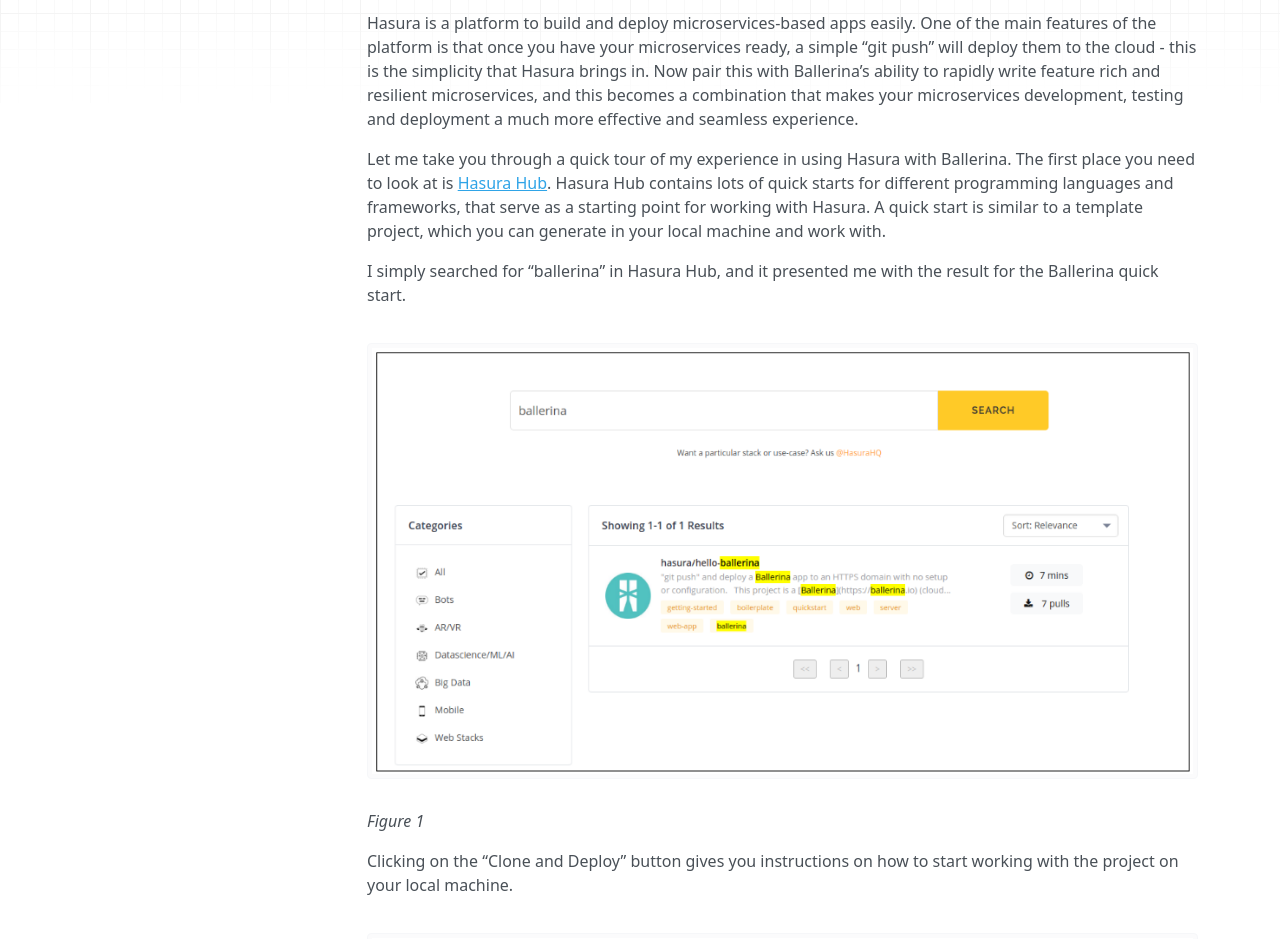
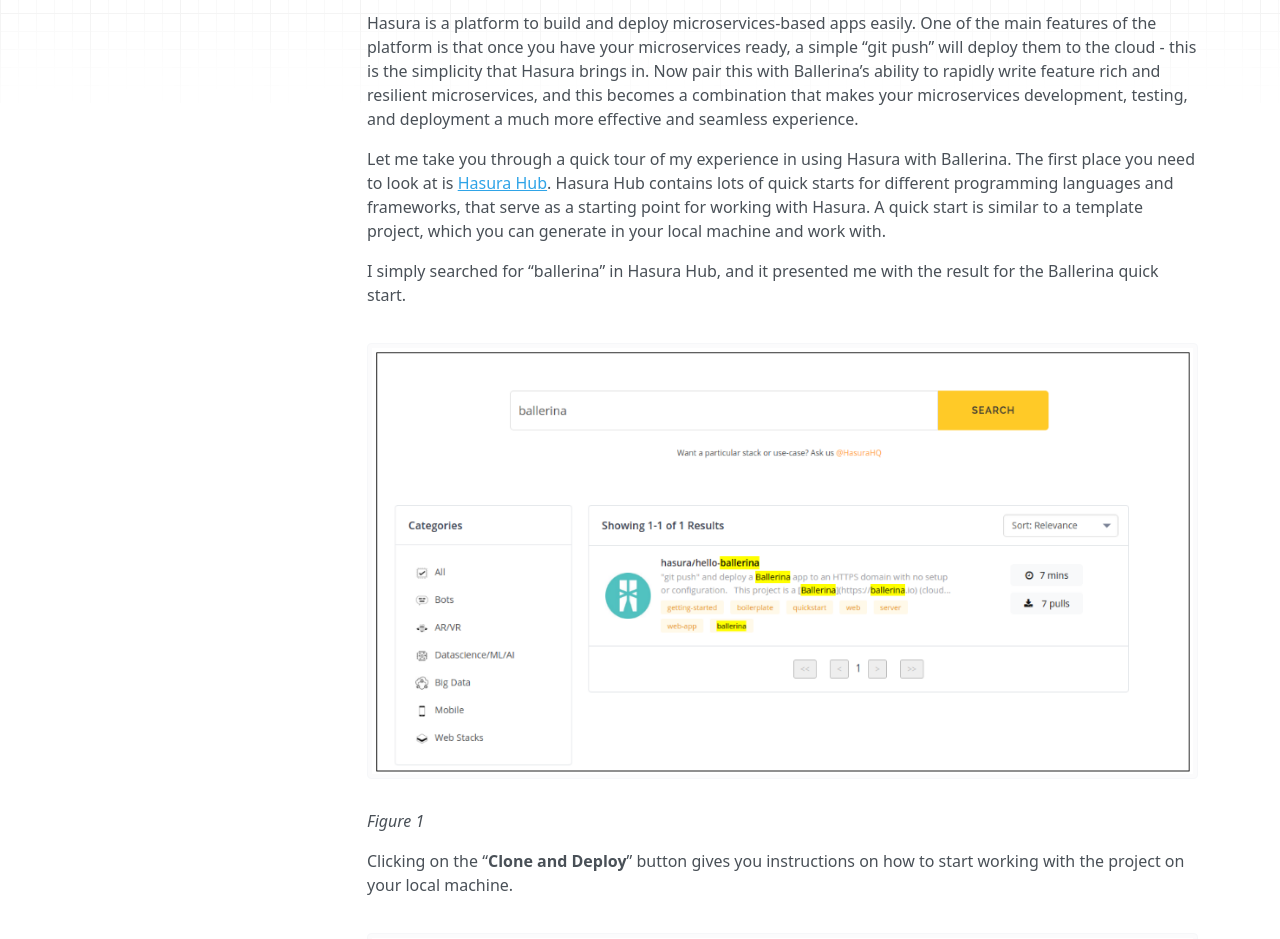
Before and after one commit to ballerina-platform/blog, an MkDocs documentation site: the page built from docs/posts/ballerina-meets-hasura.md, in a window 1280 px wide and 1400 px high. Shown: the part 203-1142 px from the top of the window. Built offline with MkDocs 1.6.1, drawn with Linux system fonts in a browser that asks for light colours; nearby versions of some CDN libraries; old or Windows-style settings are respelled for this version of MkDocs; some of the changed text lies outside the part shown.

```diff
--- a/docs/posts/ballerina-meets-hasura.md
+++ b/docs/posts/ballerina-meets-hasura.md
@@ -11,7 +11,7 @@ socialmediaimage: codes-coding-computer-247791.jpg
 
 One of our technology partners, Hasura, has just rolled out their Ballerina integration.
 
-Hasura is a platform to build and deploy microservices-based apps easily. One of the main features of the platform is that once you have your microservices ready, a simple “git push” will deploy them to the cloud - this is the simplicity that Hasura brings in. Now pair this with Ballerina’s ability to rapidly write feature rich and resilient microservices, and this becomes a combination that makes your microservices development, testing and deployment a much more effective and seamless experience.
+Hasura is a platform to build and deploy microservices-based apps easily. One of the main features of the platform is that once you have your microservices ready, a simple “git push” will deploy them to the cloud - this is the simplicity that Hasura brings in. Now pair this with Ballerina’s ability to rapidly write feature rich and resilient microservices, and this becomes a combination that makes your microservices development, testing, and deployment a much more effective and seamless experience.
 
 Let me take you through a quick tour of my experience in using Hasura with Ballerina. The first place you need to look at is [Hasura Hub](https://hasura.io/hub). Hasura Hub contains lots of quick starts for different programming languages and frameworks, that serve as a starting point for working with Hasura. A quick start is similar to a template project, which you can generate in your local machine and work with.
 
@@ -20,14 +20,14 @@ I simply searched for “ballerina” in Hasura Hub, and it presented me with th
 ![Hasura Hub Search](images/figure_3.1.png)
 *Figure 1*
 
-Clicking on the “Clone and Deploy” button gives you instructions on how to start working with  the project on your local machine.
+Clicking on the “**Clone and Deploy**” button gives you instructions on how to start working with  the project on your local machine.
 
 ![Instructions](images/figure_3.2.png)
 *Figure 2*
 
-The prerequisite of installing the Hasura CLI tool was completed with the instructions available [here](https://docs.hasura.io/0.15/manual/install-hasura-cli.html). It was just a matter of executing a single curl command to get it downloaded and installed in my Linux based OS.
+The prerequisite of installing the Hasura CLI tool was completed with the instructions available [here](https://docs.hasura.io/0.15/manual/install-hasura-cli.html). It was just a matter of executing a single cURL command to get it downloaded and installed in my Linux based OS.
 
-After this, I simply ran the “hasura quickstart hasura/hello-ballerina” command, which cloned a git project for a hello world Ballerina project to my local machine, and also set up a few other things, such as a remote Hasura cluster to work on.
+After this, I simply ran the `hasura quickstart hasura/hello-ballerina` command, which cloned a git project for a hello world Ballerina project to my local machine, and also set up a few other things, such as a remote Hasura cluster to work on.
 
 ![Hasura Quickstart Command](images/figure_3.3.png)
 *Figure 3*
@@ -39,7 +39,7 @@ For my first deployment, I updated the hello-world Ballerina service, which is a
 ![Hasura Git Push](images/figure_3.4.png)
 *Figure 4*
 
-After the deployment is done, I executed the command “hasura microservice open app --path hello/sayHello” to open up the web browser to send a request to the Ballerina microservice.
+After the deployment is done, I executed the command `hasura microservice open app --path hello/sayHello` to open up the web browser to send a request to the Ballerina microservice.
 
 ![Browser Open](images/figure_3.5.png)
 *Figure 5*
@@ -51,4 +51,4 @@ The response is shown below:
 
 That’s it! It was a very pleasant experience from the beginning of the project to deploying it. You do not have to worry about your infra, tools and technologies to drive your CI/CD requirements as Hasura takes care of these things in a seamless manner. All I’ve to do to release a new app is change the source code, do a git commit and push. This automatically builds and deploys the new app instantly.
 
-Underneath, Hasura uses Docker & Kubernetes to make this magic work. So if you want more fine grained control, you can go ahead and edit the docker/kubernetes related configuration files in your repo for extended functionality. For example, the [QuickStart](https://hasura.io/hub/projects/hasura/hello-ballerina/adding-dependencies) contains instructions to add system and Ballerina related dependencies to your application.
+Underneath, Hasura uses Docker & Kubernetes to make this magic work. So if you want more fine grained control, you can go ahead and edit the Docker/Kubernetes related configuration files in your repo for extended functionality. For example, the [QuickStart](https://hasura.io/hub/projects/hasura/hello-ballerina/adding-dependencies) contains instructions to add system and Ballerina related dependencies to your application.
```
